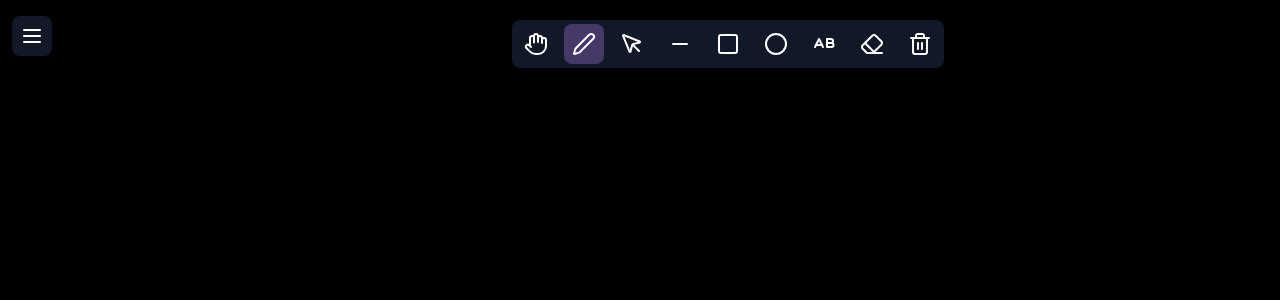
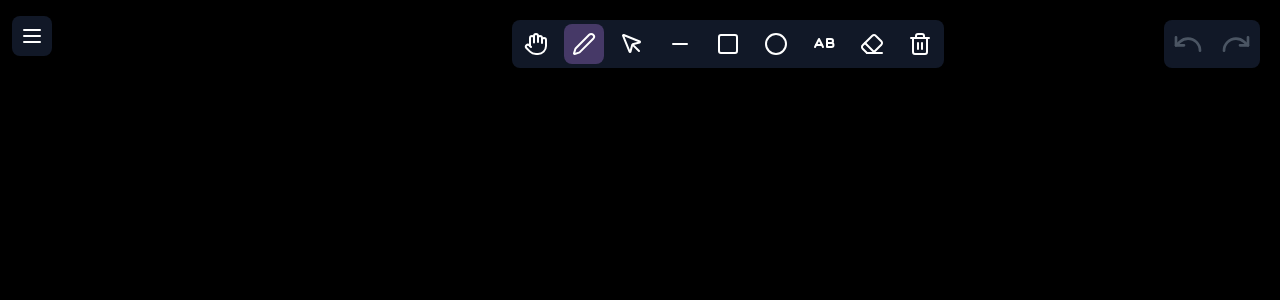
Before and after one commit to HarshBytesCode/Drawrn, a Next.js app: page /canvas in a window 1280 px wide. Shown: the top 300 px of the page. Built offline with nearby package versions, Linux system fonts and the light colour scheme.

Commit message:
feat:redo_undo

```diff
--- a/src/app/canvas/page.tsx
+++ b/src/app/canvas/page.tsx
@@ -4,9 +4,10 @@ import  { draw, MouseDown, MouseMove, MouseUp } from '../utils/draw'
 import Bar from '../components/bar';
 import UtilBar from '../components/util-bar'
 import { useRecoilState, useRecoilValue } from 'recoil'
-import { activeToolAtom, elementsAtom, isWritingAtom, moveableActiveElementAtom, offsetAtom, strokeAtom, strokeStyleAtom, strokeWidthAtom } from '../utils/atom'
+import { activeToolAtom, elementsAtom, isWritingAtom, moveableActiveElementAtom, offsetAtom, strokeAtom, strokeStyleAtom, strokeWidthAtom, undoListAtom } from '../utils/atom'
 import TextInput from '../components/text-input'
 import BoundingBox from '../components/bounding-box'
+import Undo_Redo from '../components/undo-redo';
 
 
 function Canvas() {
@@ -20,7 +21,8 @@ function Canvas() {
   const strokeWidth = useRecoilValue(strokeWidthAtom);
   const strokeStyle = useRecoilValue(strokeStyleAtom);
   const [offset, setOffset] = useRecoilState(offsetAtom);
-  const [dimentions, setDimentions] = useState({width: 0, height: 0})
+  const [dimentions, setDimentions] = useState({width: 0, height: 0});
+  const [undoList, setUndoList] = useRecoilState(undoListAtom);
 
   useEffect(() => {
     setDimentions({
@@ -55,13 +57,14 @@ function Canvas() {
       height={window.innerHeight}
       onMouseDown={(e) => MouseDown({e, tool,elements , setElements, setIsWriting,moveableActiveElement , setMoveableActiveElement, stroke, strokeWidth, strokeStyle, offset})}
       onMouseUp={(e) => MouseUp({e, tool})}
-      onMouseMove={(e) => MouseMove({e, tool, elements, setElements, stroke, strokeWidth, strokeStyle, offset, setOffset})}
+      onMouseMove={(e) => MouseMove({e, tool, elements, setElements, stroke, strokeWidth, strokeStyle, offset, setOffset, undoList, setUndoList})}
       className='bg-black cursor-crosshair'
       />
       <Bar/>
       <TextInput canvasRef= {canvasRef}/>
       <BoundingBox/>
       <UtilBar/>
+      <Undo_Redo/>
     </div>
 
   )
--- /dev/null
+++ b/src/app/components/undo-redo.tsx
@@ -0,0 +1,35 @@
+import { Redo, Undo } from 'lucide-react'
+import React from 'react'
+import { useRecoilState } from 'recoil';
+import { elementsAtom, undoListAtom } from '../utils/atom';
+
+function Undo_Redo() {
+    const [elements, setElements] = useRecoilState(elementsAtom);
+    const [undoList, setUndoList] = useRecoilState(undoListAtom);
+    let copyElement = [...elements];
+    let copyUndoList = [...undoList];
+  return (
+    <div className='flex fixed right-5 top-5 space-x-2 z-50 bg-gray-900 p-1 rounded-lg'>
+        <Undo size={40} className={`hover:bg-gray-950 p-1 rounded-lg ${elements.length == 0 ? "text-gray-600" : "text-white"} `}
+        onClick={() => {
+            const popped = copyElement.pop();
+            if(!popped) return;
+            setUndoList([popped, ...undoList])
+            setElements(copyElement);
+            console.log(popped);
+
+        }}
+        />
+        <Redo size={40} className={`hover:bg-gray-950 p-1 rounded-lg ${undoList.length == 0 ? "text-gray-600" : "text-white"} `}
+        onClick={() => {
+            const element = copyUndoList.shift();
+            if(!element) return;
+            setElements([...elements, element]);
+            setUndoList([...copyUndoList]);
+        }}
+        />
+    </div>
+  )
+}
+
+export default Undo_Redo
--- a/src/app/utils/atom.ts
+++ b/src/app/utils/atom.ts
@@ -45,3 +45,8 @@ export const isDrawingAtom = atom({
     key: "isDrawing",
     default: false
 })
+
+export const undoListAtom = atom({
+    key: "UndoList",
+    default: []
+})
--- a/src/app/utils/draw.ts
+++ b/src/app/utils/draw.ts
@@ -122,12 +122,12 @@ export const MouseDown = ({e, tool, elements , setElements, setIsWriting,moveabl
 
 }
 
-export const MouseMove = ({e, tool, elements , setElements, stroke, strokeWidth, strokeStyle, offset, setOffset}: {e:any, tool:string, elements:any, setElements: any, stroke: string, strokeWidth: number, strokeStyle: number,offset:any, setOffset: any}) => {
+export const MouseMove = ({e, tool, elements , setElements, stroke, strokeWidth, strokeStyle, offset, setOffset, undoList, setUndoList}: {e:any, tool:string, elements:any, setElements: any, stroke: string, strokeWidth: number, strokeStyle: number,offset:any, setOffset: any, undoList: any, setUndoList: any}) => {
   const x = e.clientX - offset.x;
   const y = e.clientY - offset.y;
 
   if(activeElement) {
-    const copyElement = [...elements]
+    const copyElement = [...elements];
 
     if(tool === 'PAN') {
       const dx = e.clientX - activeElement.x;
@@ -172,7 +172,7 @@ export const MouseMove = ({e, tool, elements , setElements, stroke, strokeWidth,
     }
 
     if(tool === 'ERASER' && activeElement && copyElement) {
-      let removeableElementId: number;
+      let removableElement: any;
       elements.forEach((element: any) => {
         if(!element) return
         if(element.type === 'SQUARE') {
@@ -181,8 +181,7 @@ export const MouseMove = ({e, tool, elements , setElements, stroke, strokeWidth,
           x <= element.startX + element.width &&
           element.startY <= y &&
           y <= element.startY + element.height ) {
-
-            removeableElementId = element.id;
+            removableElement = element;
             return;
           }
         }
@@ -196,7 +195,7 @@ export const MouseMove = ({e, tool, elements , setElements, stroke, strokeWidth,
           else endY = element.startY;
 
           if(element.startX <= x && x <= element.endX && startY <= y && y <= endY ) {
-            removeableElementId = element.id;
+            removableElement = element;
             return;
           }
         }
@@ -211,7 +210,7 @@ export const MouseMove = ({e, tool, elements , setElements, stroke, strokeWidth,
           const circleArea = (dx * dx) / (rx * rx) + (dy * dy) / (ry * ry)
 
           if(circleArea <= 1) {
-            removeableElementId = element.id;
+            removableElement = element;
             return;
           }
         }
@@ -220,14 +219,16 @@ export const MouseMove = ({e, tool, elements , setElements, stroke, strokeWidth,
           const width = element.startX + element.text.length * 12
 
           if(element.startX <= x && x <= width && y <= element.startY && y >= element.startY - 20 ) {
-            removeableElementId = element.id;
+            removableElement = element;
             return;
           }
         }
       })
+      if(!removableElement) return;
 
-      const filtered = copyElement.filter((element) => element.id !== removeableElementId);
+      const filtered = copyElement.filter((element) => element.id !== removableElement.id);
       setElements(filtered);
+      setUndoList([removableElement, ...undoList])
 
     }
 
```
